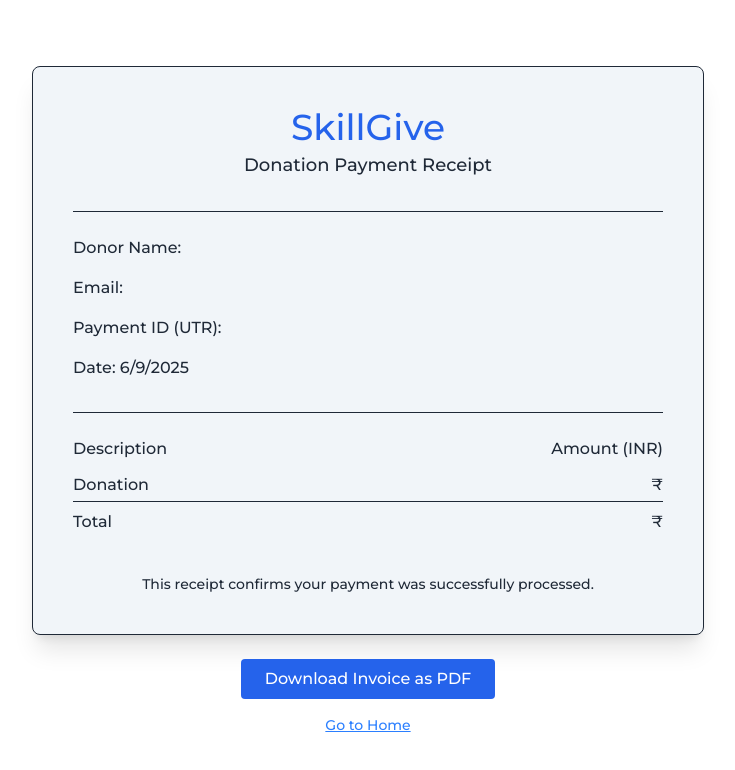
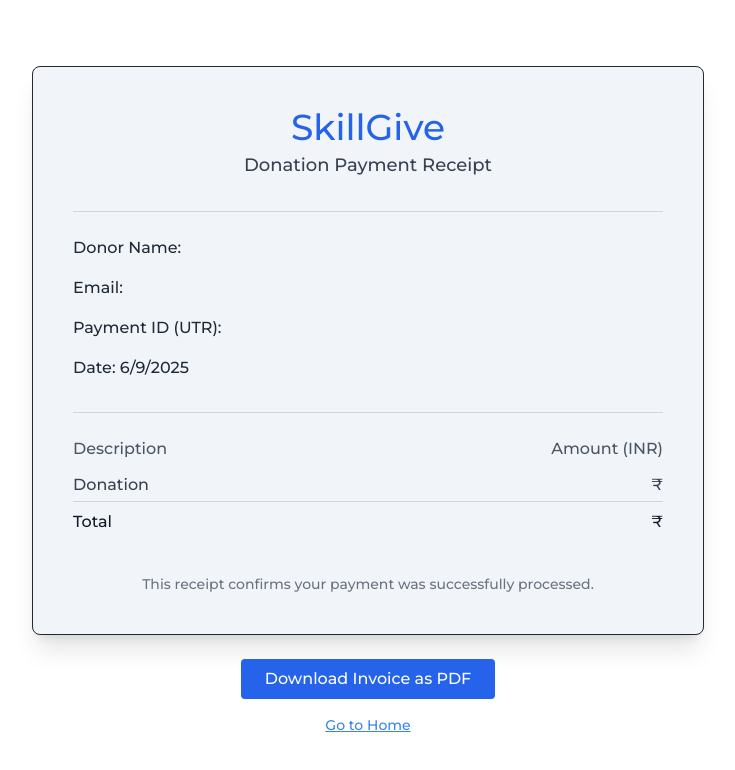
Before and after one commit to SohamB45/smartpay_frontend, a React (Vite) app: page /thank-you in a window 1280 px wide. Shown: the top 770 px of the page, without its empty margins (272-1007 px from the left). Built offline with nearby package versions, Linux system fonts and the light colour scheme; a web font is replaced by a local one.

Commit message:
Update PaymentSuccess.jsx

```diff
--- a/src/pages/payment/PaymentSuccess.jsx
+++ b/src/pages/payment/PaymentSuccess.jsx
@@ -109,59 +109,142 @@
   };
 
   return (
-    <div className="min-h-screen flex flex-col items-center justify-center p-8">
+    // <div className="min-h-screen flex flex-col items-center justify-center p-8">
+    //   <div
+    //     ref={invoiceRef}
+    //     className="w-full max-w-2xl shadow-xl rounded-lg p-10 border "
+    //     style={{  backgroundColor: '#f1f5f9', color: '#1f2937' }}
+    //   >
+    //     <div className="text-center mb-8">
+    //       <h1 className="text-4xl font-bold" style={{ color: '#2563eb' }}>SkillGive</h1>
+    //       <p className="text-lg  mt-1">Donation Payment Receipt</p>
+    //     </div>
+
+    //     <div className="border-t pt-6 text-base space-y-4">
+    //       <p><strong>Donor Name:</strong> {donorName}</p>
+    //       <p><strong>Email:</strong> {donorEmail}</p>
+    //       <p><strong>Payment ID (UTR):</strong> {paymentId}</p>
+    //       <p><strong>Date:</strong> {new Date().toLocaleDateString()}</p>
+    //     </div>
+
+    //     <div className="mt-8 border-t pt-6">
+    //       <table className="w-full text-left ">
+    //         <thead>
+    //           <tr>
+    //             <th className="pb-2">Description</th>
+    //             <th className="pb-2 text-right">Amount (INR)</th>
+    //           </tr>
+    //         </thead>
+    //         <tbody>
+    //           <tr>
+    //             <td className="py-1">Donation</td>
+    //             <td className="py-1 text-right">₹{amount}</td>
+    //           </tr>
+    //           <tr className="border-t">
+    //             <td className="pt-2 font-semibold">Total</td>
+    //             <td className="pt-2 font-semibold text-right">₹{amount}</td>
+    //           </tr>
+    //         </tbody>
+    //       </table>
+    //     </div>
+
+    //     <div className="mt-10 text-center text-sm">
+    //       This receipt confirms your payment was successfully processed.
+    //     </div>
+    //   </div>
+
+    //   <button
+    //     onClick={downloadPDF}
+    //     className="mt-6 bg-blue-600 text-white text-base font-medium px-6 py-2 rounded cursor-pointer"
+    //     style={{ backgroundColor: '#2563eb' }}
+    //   >
+    //     Download Invoice as PDF
+    //   </button>
+
+    //   <Link to="/" className="mt-4 text-blue-500 underline text-sm">Go to Home</Link>
+    // </div>
+    <div
+  className="min-h-screen flex flex-col items-center justify-center p-8"
+  style={{ backgroundColor: '#ffffff' }} // white bg for the page
+>
   <div
     ref={invoiceRef}
-        className="w-full max-w-2xl shadow-xl rounded-lg p-10 border "
-        style={{  backgroundColor: '#f1f5f9', color: '#1f2937' }}
+    className="w-full max-w-2xl shadow-xl rounded-lg p-10 border"
+    style={{ backgroundColor: '#f1f5f9', color: '#1f2937' }} // slate-100 bg, gray-800 text
   >
     <div className="text-center mb-8">
-          <h1 className="text-4xl font-bold" style={{ color: '#2563eb' }}>SkillGive</h1>
-          <p className="text-lg  mt-1">Donation Payment Receipt</p>
+      <h1 className="text-4xl font-bold" style={{ color: '#2563eb' }}>
+        SkillGive
+      </h1>
+      <p className="text-lg mt-1" style={{ color: '#374151' }}>
+        Donation Payment Receipt
+      </p>
     </div>
 
-        <div className="border-t pt-6 text-base space-y-4">
-          <p><strong>Donor Name:</strong> {donorName}</p>
-          <p><strong>Email:</strong> {donorEmail}</p>
-          <p><strong>Payment ID (UTR):</strong> {paymentId}</p>
-          <p><strong>Date:</strong> {new Date().toLocaleDateString()}</p>
+    <div className="border-t pt-6 text-base space-y-4" style={{ borderColor: '#d1d5db' }}>
+      <p>
+        <strong>Donor Name:</strong> {donorName}
+      </p>
+      <p>
+        <strong>Email:</strong> {donorEmail}
+      </p>
+      <p>
+        <strong>Payment ID (UTR):</strong> {paymentId}
+      </p>
+      <p>
+        <strong>Date:</strong> {new Date().toLocaleDateString()}
+      </p>
     </div>
 
-        <div className="mt-8 border-t pt-6">
-          <table className="w-full text-left ">
+    <div className="mt-8 border-t pt-6" style={{ borderColor: '#d1d5db' }}>
+      <table className="w-full text-left">
         <thead>
           <tr>
-                <th className="pb-2">Description</th>
-                <th className="pb-2 text-right">Amount (INR)</th>
+            <th className="pb-2" style={{ color: '#4b5563' }}>
+              Description
+            </th>
+            <th className="pb-2 text-right" style={{ color: '#4b5563' }}>
+              Amount (INR)
+            </th>
           </tr>
         </thead>
         <tbody>
           <tr>
-                <td className="py-1">Donation</td>
-                <td className="py-1 text-right">₹{amount}</td>
+            <td className="py-1" style={{ color: '#374151' }}>
+              Donation
+            </td>
+            <td className="py-1 text-right" style={{ color: '#374151' }}>
+              ₹{amount}
+            </td>
           </tr>
-              <tr className="border-t">
-                <td className="pt-2 font-semibold">Total</td>
-                <td className="pt-2 font-semibold text-right">₹{amount}</td>
+          <tr style={{ borderTop: '1px solid #d1d5db' }}>
+            <td className="pt-2 font-semibold" style={{ color: '#111827' }}>
+              Total
+            </td>
+            <td className="pt-2 font-semibold text-right" style={{ color: '#111827' }}>
+              ₹{amount}
+            </td>
           </tr>
         </tbody>
       </table>
     </div>
 
-        <div className="mt-10 text-center text-sm">
+    <div className="mt-10 text-center text-sm" style={{ color: '#6b7280' }}>
       This receipt confirms your payment was successfully processed.
     </div>
   </div>
 
   <button
     onClick={downloadPDF}
-        className="mt-6 bg-blue-600 text-white text-base font-medium px-6 py-2 rounded cursor-pointer"
+    className="mt-6 text-white text-base font-medium px-6 py-2 rounded cursor-pointer"
     style={{ backgroundColor: '#2563eb' }}
   >
     Download Invoice as PDF
   </button>
 
-      <Link to="/" className="mt-4 text-blue-500 underline text-sm">Go to Home</Link>
+  <Link to="/" className="mt-4 underline text-sm" style={{ color: '#3b82f6' }}>
+    Go to Home
+  </Link>
 </div>
   );
 };
```
Lines whose indentation alone changed are shown as unchanged.
